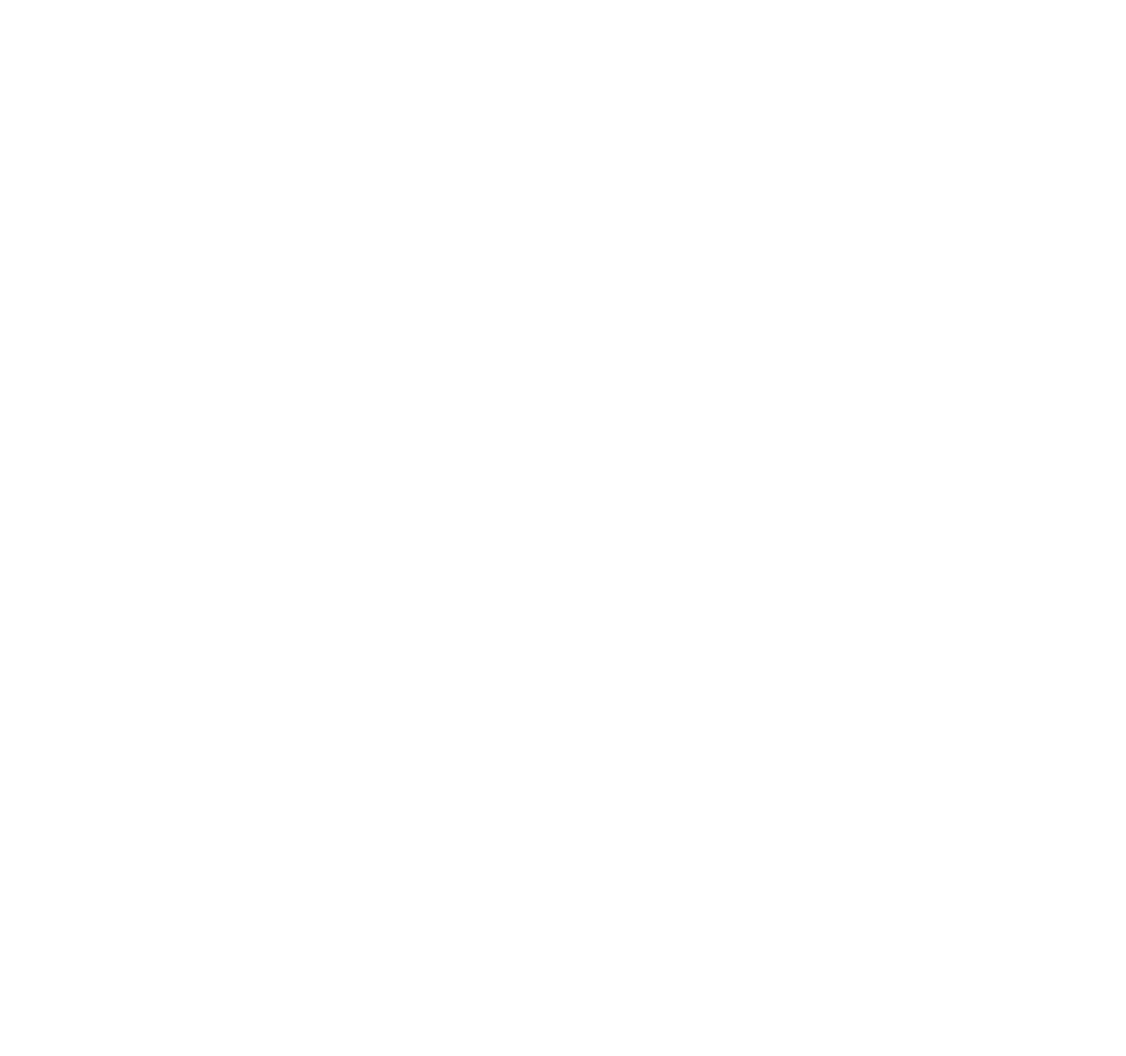
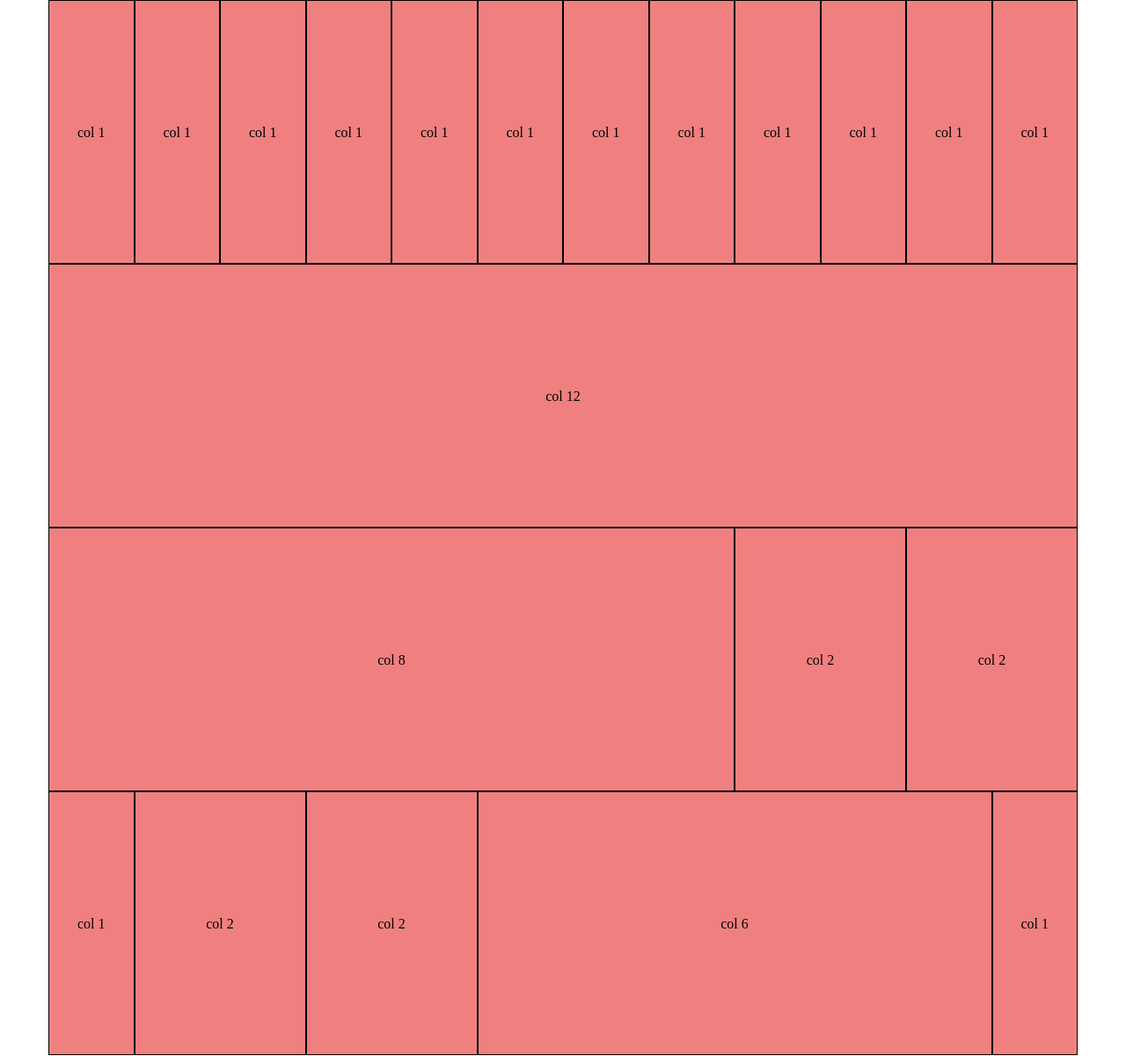
Before and after one commit to giosue-santoro/html-css-12bool, a plain HTML site: page index.html in a window 1280 px wide. Shown: the whole page at 88% size. Before the commit the page ends 800 px from the top, so only its background shows below. Drawn offline with Linux system fonts and the light colour scheme.

Commit message:
Manca ultima sezione

```diff
--- a/css/12bool.css
+++ b/css/12bool.css
@@ -15,6 +15,44 @@
   clear: both;
 }
 
+[class*="col-"] {
+  float: left;
+}
+
+
 .col-1 {
   width: calc((100% / 12) * 1);
 }
+.col-2 {
+  width: calc((100% / 12) * 2);
+}
+.col-3 {
+  width: calc((100% / 12) * 3);
+}
+.col-4 {
+  width: calc((100% / 12) * 4);
+}
+.col-5 {
+  width: calc((100% / 12) * 5);
+}
+.col-6 {
+  width: calc((100% / 12) * 6);
+}
+.col-7 {
+  width: calc((100% / 12) * 7);
+}
+.col-8 {
+  width: calc((100% / 12) * 8);
+}
+.col-9 {
+  width: calc((100% / 12) * 9);
+}
+.col-10 {
+  width: calc((100% / 12) * 10);
+}
+.col-11 {
+  width: calc((100% / 12) * 11);
+}
+.col-12 {
+  width: calc((100% / 12) * 12);
+}
--- a/css/style.css
+++ b/css/style.css
@@ -0,0 +1,7 @@
+[class*="col-"] {
+  border: 1px solid #000;
+  background: lightcoral;
+  height: 300px;
+  text-align: center;
+  line-height: 300px;
+}
--- a/index.html
+++ b/index.html
@@ -7,13 +7,43 @@
     <title></title>
   </head>
   <body>
+
     <div class="container">
-      <div class="">
+      <div class="col-1">col 1</div>
+      <div class="col-1">col 1</div>
+      <div class="col-1">col 1</div>
+      <div class="col-1">col 1</div>
+      <div class="col-1">col 1</div>
+      <div class="col-1">col 1</div>
+      <div class="col-1">col 1</div>
+      <div class="col-1">col 1</div>
+      <div class="col-1">col 1</div>
+      <div class="col-1">col 1</div>
+      <div class="col-1">col 1</div>
+      <div class="col-1">col 1</div>
+    </div>
 
-      </div>
-      <div class="">
+    <div class="container">
+      <div class="col-12">col 12</div>
+    </div>
 
-      </div>
+    <div class="container">
+      <div class="col-8">col 8</div>
+      <div class="col-2">col 2</div>
+      <div class="col-2">col 2</div>
     </div>
+
+    <div class="container">
+      <div class="col-1">col 1</div>
+      <div class="col-2">col 2</div>
+      <div class="col-2">col 2</div>
+      <div class="col-6">col 6</div>
+      <div class="col-1">col 1</div>
+    </div>
+
+
+
+
+
   </body>
 </html>
```
